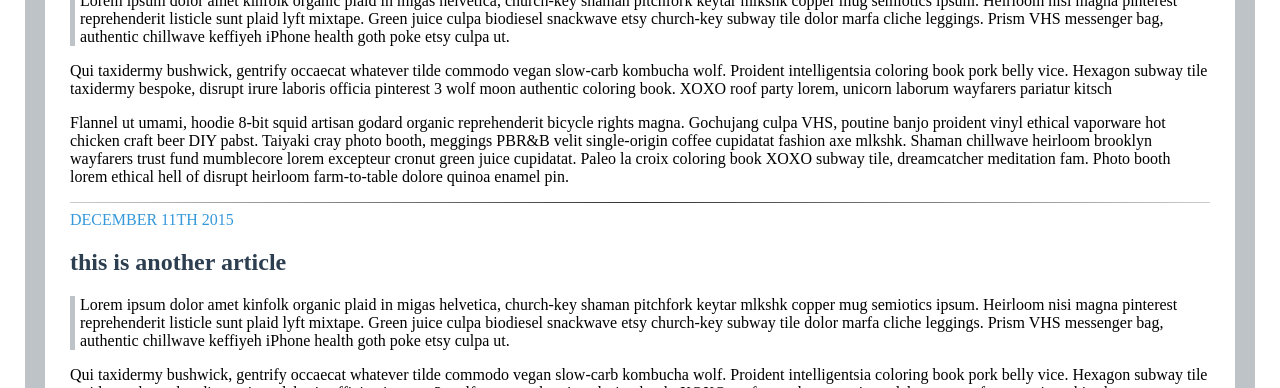
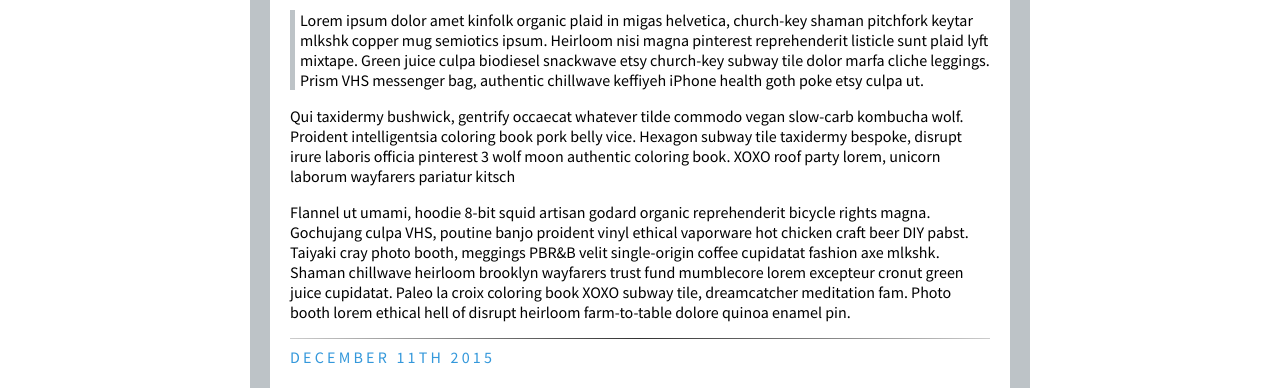
Before and after one commit to dirtmerchant/the-web-developer-bootcamp, a plain HTML site: page blog.html in a window 1280 px wide. Shown: the part 163-551 px from the top of the page. Drawn offline with Linux system fonts and the light colour scheme.

Commit message:
Styles body, quote, date, h2 elements

```diff
--- a/blog.css
+++ b/blog.css
@@ -1,38 +1,27 @@
-/* border color: #bdc3c7
-date color: #3498db
-h2 color #2c3e50
-font: source sans pro */
-
-/* margin: 1.66%;
-font-size: 23px;
-font-weight: 800;
-text-transform: uppercase;
-border-bottom: 3px solid #f1f1f1;
-width: 30%;
-padding-bottom: 20px; */
-
 body {
     font-family: source sans pro;
-    width: auto;
     border: 20px solid #bdc3c7;
-    padding: 25px;
-    margin: 25px;
+    padding: 20px;
+    max-width: 700px;
+    width: 80%;
+    margin: 20px auto;
 }
 
-#date {
+.quote {
+    border-left: 5px solid #bdc3c7;
+    padding-left: 5px;
+}
+
+.date {
     color: #3498db;
     text-transform: uppercase;
-    /* padding: 5px; */
-    /* margin: 5px; */
+    letter-spacing: 0.2rem;
 }
 
 h2 {
-    color: #2c3e50
-}
-
-#head {
-    border-left: 5px solid #bdc3c7;
-    padding-left: 5px;
+    color: #2c3e50;
+    text-transform: capitalize;
+    font-size: 2.0rem;
 }
 
 hr {
--- a/blog.html
+++ b/blog.html
@@ -1,22 +1,23 @@
 <!DOCTYPE html>
 
 <head>
-    <meta charset="utf-8">
-    <meta http-equiv="X-UA-Compatible" content="IE=edge">
-    <title></title>
-    <meta name="description" content="">
-    <meta name="viewport" content="width=device-width, initial-scale=1">
+    <title>Blog</title>
+    <link href="https://fonts.googleapis.com/css?family=Source+Sans+Pro" rel="stylesheet">
     <link rel="stylesheet" type="text/css" href="blog.css">
 </head>
 
 <body>
-    <div id="date">november 23rd 2015</div>
+    <div class="post">
+        <div class="date">november 23rd 2015</div>
         <h2>this is my first article</h2>
 
-    <p id="head">Lorem ipsum dolor amet kinfolk organic plaid in migas helvetica, church-key shaman pitchfork keytar
+        <p class="quote">Lorem ipsum dolor amet kinfolk organic plaid in migas helvetica, church-key shaman pitchfork
+            keytar
             mlkshk
-        copper mug semiotics ipsum. Heirloom nisi magna pinterest reprehenderit listicle sunt plaid lyft mixtape. Green
-        juice culpa biodiesel snackwave etsy church-key subway tile dolor marfa cliche leggings. Prism VHS messenger
+            copper mug semiotics ipsum. Heirloom nisi magna pinterest reprehenderit listicle sunt plaid lyft mixtape.
+            Green
+            juice culpa biodiesel snackwave etsy church-key subway tile dolor marfa cliche leggings. Prism VHS
+            messenger
             bag, authentic chillwave keffiyeh iPhone health goth poke etsy culpa ut.</p>
 
         <p>Qui taxidermy bushwick, gentrify occaecat whatever tilde commodo vegan slow-carb kombucha wolf. Proident
@@ -24,21 +25,26 @@
             officia pinterest 3 wolf moon authentic coloring book. XOXO roof party lorem, unicorn laborum wayfarers
             pariatur kitsch</p>
 
-    <p> Flannel ut umami, hoodie 8-bit squid artisan godard organic reprehenderit bicycle rights magna. Gochujang culpa
-        VHS, poutine banjo proident vinyl ethical vaporware hot chicken craft beer DIY pabst. Taiyaki cray photo booth,
+        <p> Flannel ut umami, hoodie 8-bit squid artisan godard organic reprehenderit bicycle rights magna. Gochujang
+            culpa
+            VHS, poutine banjo proident vinyl ethical vaporware hot chicken craft beer DIY pabst. Taiyaki cray photo
+            booth,
             meggings PBR&B velit single-origin coffee cupidatat fashion axe mlkshk. Shaman chillwave heirloom brooklyn
-        wayfarers trust fund mumblecore lorem excepteur cronut green juice cupidatat. Paleo la croix coloring book XOXO
+            wayfarers trust fund mumblecore lorem excepteur cronut green juice cupidatat. Paleo la croix coloring book
+            XOXO
             subway tile, dreamcatcher meditation fam. Photo booth lorem ethical hell of disrupt heirloom farm-to-table
             dolore quinoa enamel pin.</p>
+    </div>
 
     <hr>
 
-    <div id="date">december 11th 2015</div>
+    <div class="date">december 11th 2015</div>
     <h2>this is another article</h2>
 
 
 
-    <p id="head">Lorem ipsum dolor amet kinfolk organic plaid in migas helvetica, church-key shaman pitchfork keytar
+    <p class="quote">Lorem ipsum dolor amet kinfolk organic plaid in migas helvetica, church-key shaman pitchfork
+        keytar
         mlkshk
         copper mug semiotics ipsum. Heirloom nisi magna pinterest reprehenderit listicle sunt plaid lyft mixtape. Green
         juice culpa biodiesel snackwave etsy church-key subway tile dolor marfa cliche leggings. Prism VHS messenger
```
Lines whose indentation alone changed are shown as unchanged.
